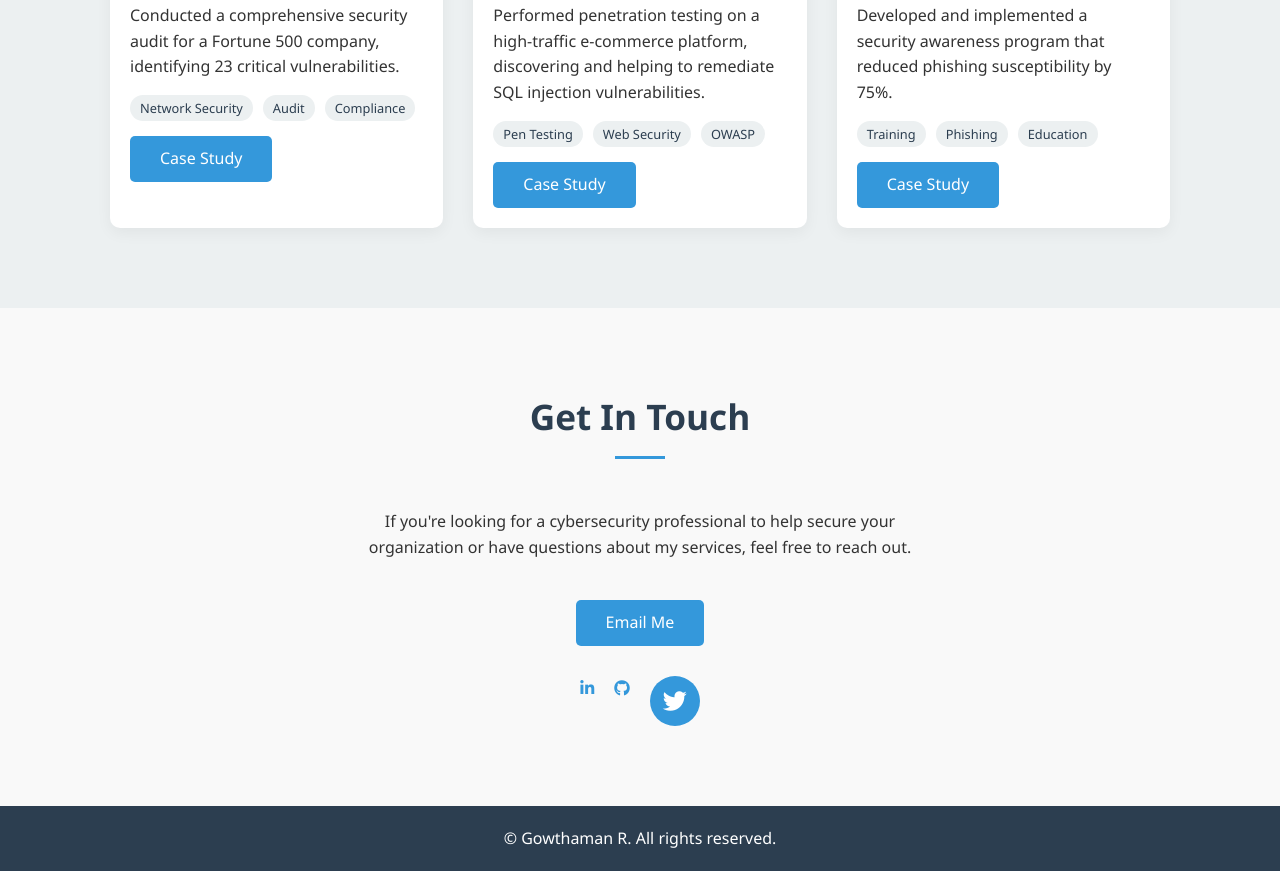
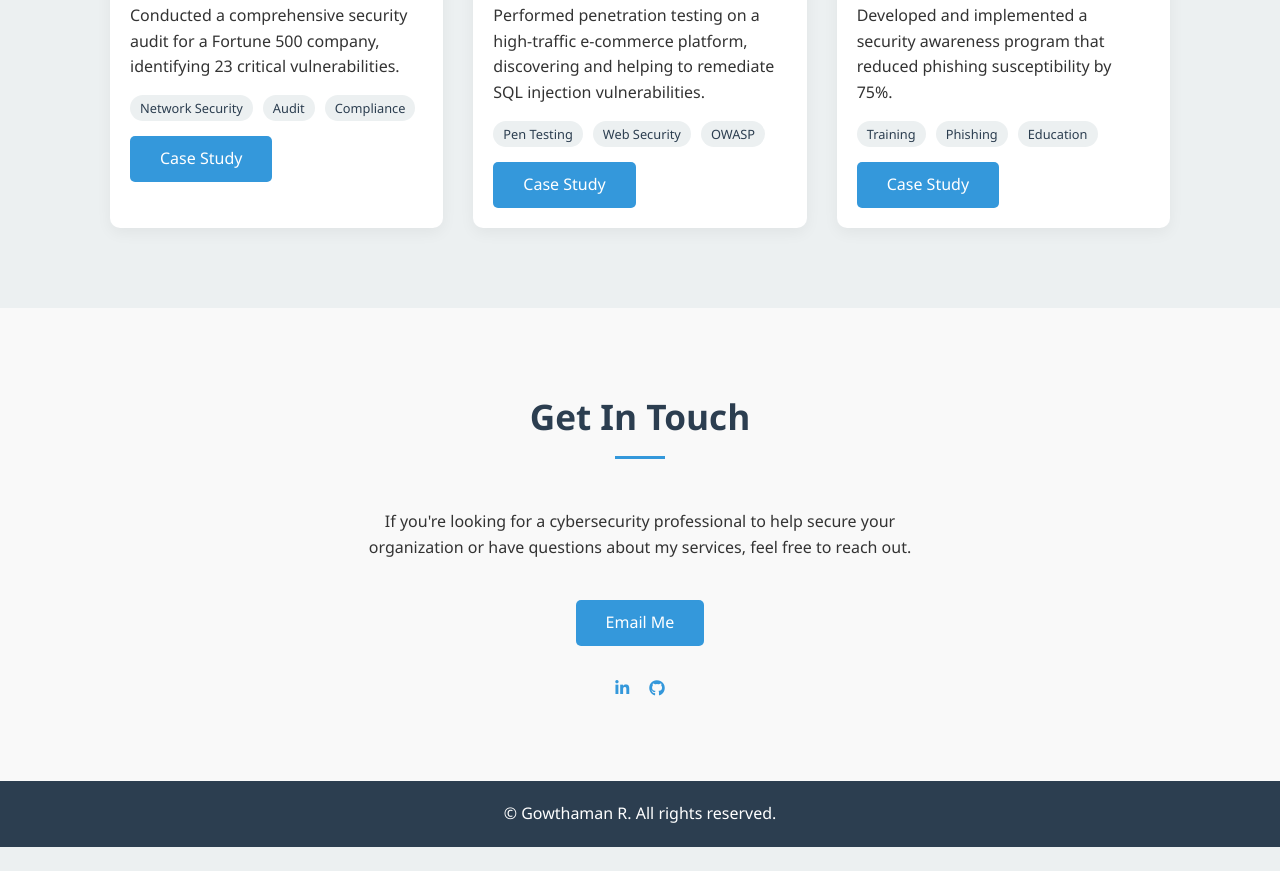
Before and after one commit to gauthamrajendranp/gauthamrajendranp.github.io, a plain HTML site: page index.html in a window 1280 px wide. Shown: the part 3128-3999 px from the top of the page. After the commit the page ends 3975 px from the top, so only its background shows below. Drawn offline with Linux system fonts and the light colour scheme.

Commit message:
Update index.html

```diff
--- a/index.html
+++ b/index.html
@@ -577,7 +577,6 @@
             <div class="social-links">
                 <a href="#" class="https://www.linkedin.com/in/gowthaman-rajendranp"><i class="fab fa-linkedin-in"></i></a>
                 <a href="#" class="https://github.com/gauthamrajendranp"><i class="fab fa-github"></i></a>
-                <a href="#" class="social-link"><i class="fab fa-twitter"></i></a
             </div>
         </div>
     </section>
```
